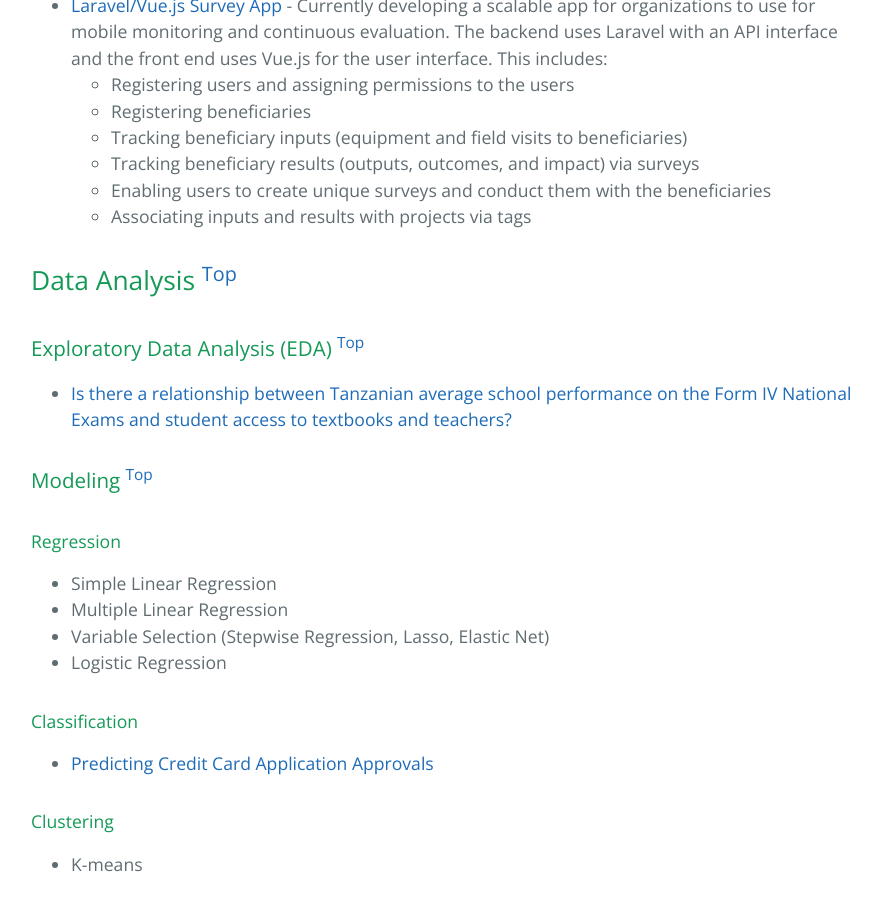
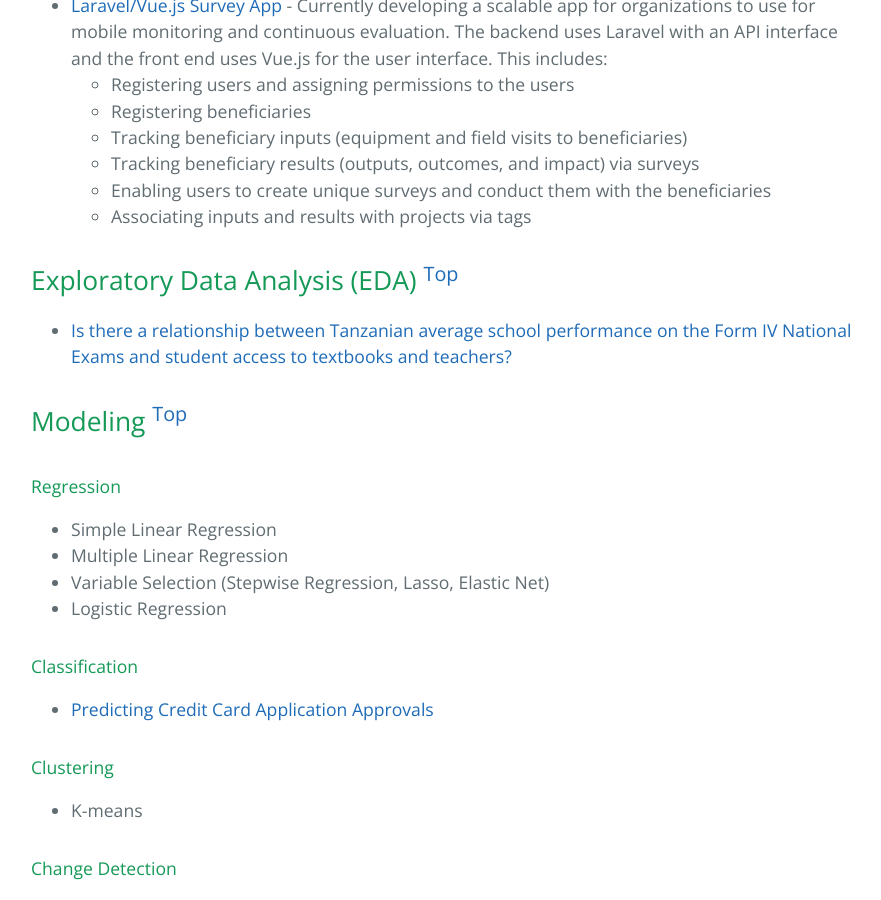
Before and after one commit to jmtritch/jmtritch.github.io, a Jekyll site: the page built from index.md, in a window 1280 px wide and 900 px high, scrolled down 629 px. Shown: the whole window, without its empty margins (193-1074 px from the left). Built offline with Jekyll 4.4.1, drawn with Linux system fonts in a browser that asks for light colours; our own code applies the rules of GitHub Pages for plain Markdown files.

```diff
--- a/index.md
+++ b/index.md
@@ -17,13 +17,11 @@
     - Enabling users to create unique surveys and conduct them with the beneficiaries
     - Associating inputs and results with projects via tags
 
-## Data Analysis <a name="data"></a> <sup>[Top](#top)</sup>
-
-### Exploratory Data Analysis (EDA) <a name="eda"></a> <sup>[Top](#top)</sup>
+## Exploratory Data Analysis (EDA) <a name="eda"></a> <sup>[Top](#top)</sup>
 
 - [Is there a relationship between Tanzanian average school performance on the Form IV National Exams and student access to textbooks and teachers?](eda/tz_stdnt_tchr_bks)
 
-### Modeling <a name="model"></a> <sup>[Top](#top)</sup>
+## Modeling <a name="model"></a> <sup>[Top](#top)</sup>
 
 #### Regression
 
```
